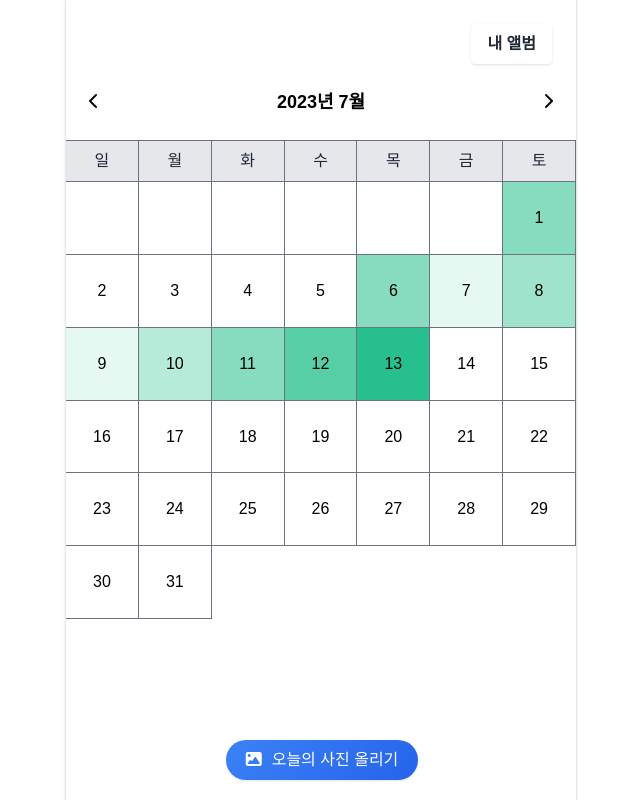
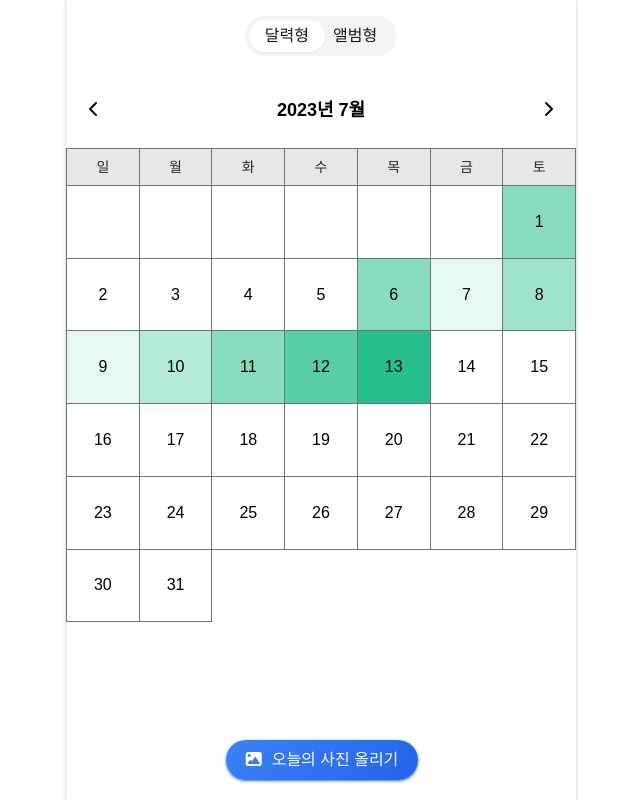
Before and after one commit to Leets-Official/MemoriesSquare-FE, a SvelteKit app: page / in a window 1280 px wide. Shown: the whole page, without its empty margins (319-959 px from the left). Built offline with nearby package versions, Linux system fonts and the light colour scheme; a web font is replaced by a local one.

Commit message:
calendar 상단 메뉴바 생성

```diff
--- a/src/pages/calendarPage/CalendarPage.svelte
+++ b/src/pages/calendarPage/CalendarPage.svelte
@@ -6,14 +6,18 @@
 <section class="h-screen">
   <div>
     <!-- <p class="text-3xl text-center">Memories Square</p> -->
-    <div class="float-right">
-      <button
-        class="bg-white hover:bg-gray-100 float-right text-gray-800 font-semibold m-6 py-2 px-4 border:none border-gray-400 rounded shadow"
-      >
-        내 앨범
-      </button>
+    <div class="flex w-full items-center justify-center pt-4">
+      <div class="">
+        <div class="grid grid-cols-2 gap-4 relative rounded-full py-1 px-4 bg-gray-100">
+          <div
+            class="w-1/2 absolute bg-white p-4 ease-in-out duration-300 shadow-sm rounded-full mt-1 mx-1"
+          />
+          <button class="text-gray-900 p-1 z-10">달력형</button>
+          <button class="text-gray-900 p-1 z-10">앨범형</button>
+        </div>
+      </div>
     </div>
-    <div class="clear-right mt-20">
+    <div class="mt-10">
       <Calendar />
     </div>
   </div>
--- a/src/pages/calendarPage/calendar/Calendar.svelte
+++ b/src/pages/calendarPage/calendar/Calendar.svelte
@@ -133,15 +133,17 @@
     </div>
   </div>
 
-  <div class="weekDays grid grid-cols-7">
+  <div class="weekDays grid grid-cols-7 border-l border-gray-500">
     {#each weekDays as weekDay}
-      <div class="bg-gray-200 text-gray-800 border-r border-y border-gray-500 py-2 text-center">
+      <div
+        class="bg-gray-200 text-gray-800 border-r border-y border-gray-500 py-2 text-center text-sm"
+      >
         {weekDay}
       </div>
     {/each}
   </div>
 
-  <div class="grid grid-cols-7">
+  <div class="grid grid-cols-7 border-l border-gray-500">
     {#each days as { day, weekDay }}
       <div class="relative" style="padding-bottom:100%">
         <div
--- a/src/pages/calendarPage/imageupload/ImageModal.svelte
+++ b/src/pages/calendarPage/imageupload/ImageModal.svelte
@@ -47,7 +47,7 @@
 <div class="flex justify-center w-full max-w-lg fixed bottom-5">
   <button
     on:click={openImageModal}
-    class="px-5 py-2 mx-auto fixed-btn text-white rounded-full font-medium text-base shadow"
+    class="px-5 py-2 mx-auto fixed-btn text-white rounded-full font-medium text-base shadow shadow-blue-500"
     ><i class="fa-solid fa-image mr-2.5" />오늘의 사진 올리기</button
   >
   {#if isOpen}
--- a/src/routes/auth/+page.svelte
+++ b/src/routes/auth/+page.svelte
@@ -15,7 +15,7 @@
       $email = data.result.email;
       $vendor = data.result.vendor;
       $createdAt = data.result.createdAt;
-      window.location.href = import.meta.env.VITE_SERVER_URL;
+      window.location.href = import.meta.env.VITE_FRONTEND_URL;
     });
   });
 </script>
```
